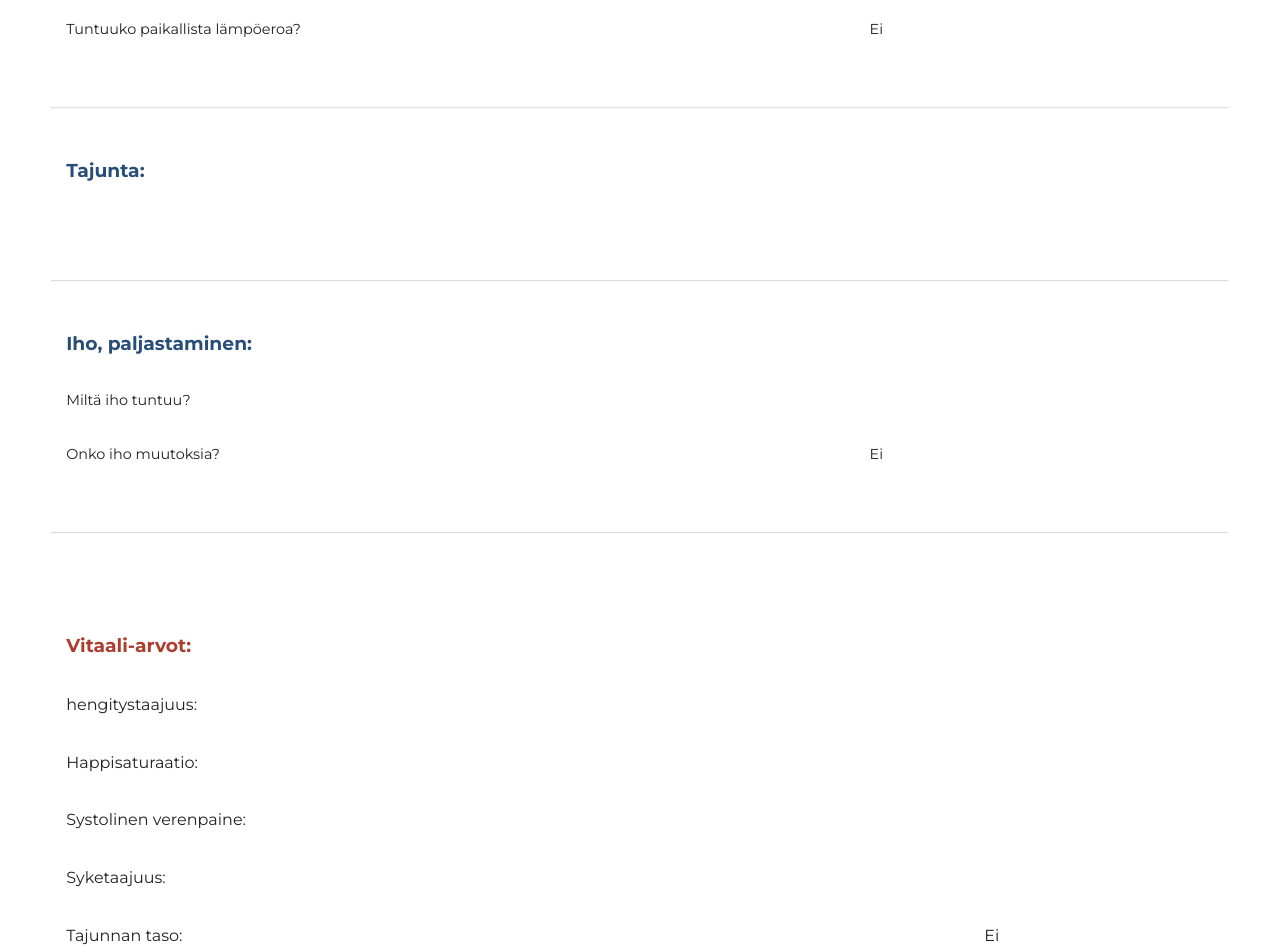
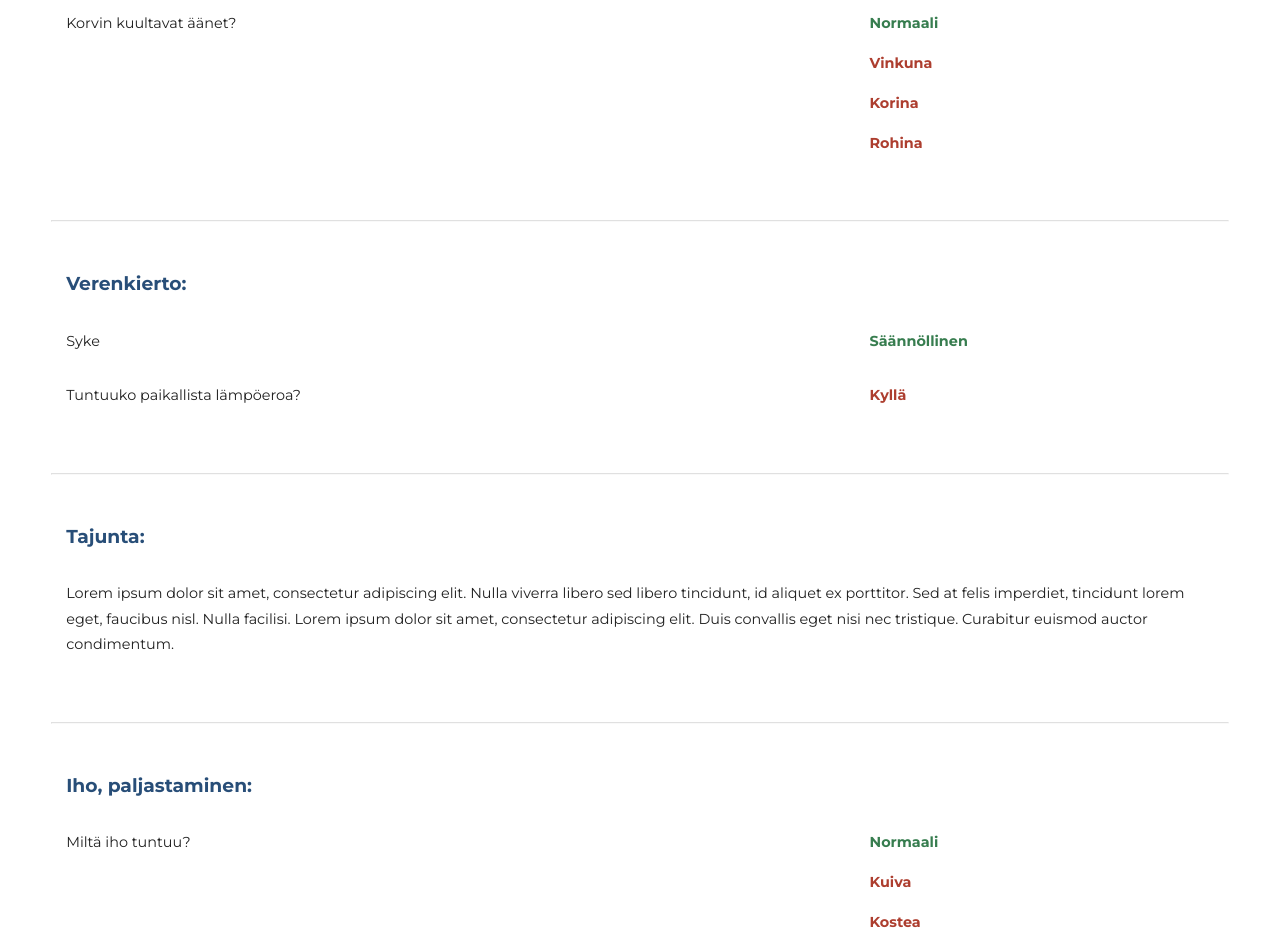
Before and after one commit to digitalents-helsinki/Sote-App, a React (Create React App) app: page /instructionPage in a window 1280 px wide. Shown: the part 1820-2772 px from the top of the page. Built offline with nearby package versions, Linux system fonts and the light colour scheme.

Commit message:
instruction page color coded

```diff
--- a/src/App.css
+++ b/src/App.css
@@ -820,7 +820,7 @@ html {
 .App .instruction-page .report-container .reportElement .flex .answer {
   display: block;
   line-height: 1.6rem;
-  font-weight: 200;
+  font-weight: 600;
   width: 30%;
 }
 
@@ -853,7 +853,7 @@ html {
 
 .App .instruction-page .report-container .vitalValues .flex .vital-answer {
   line-height: 1.6rem;
-  font-weight: 200;
+  font-weight: 400;
   width: 20%;
 }
 /*# sourceMappingURL=App.css.map */
--- a/src/App.js
+++ b/src/App.js
@@ -65,7 +65,7 @@ let testingdata = {
 function App() {
   let history = useHistory();
   let location = useLocation();
-  const [personData, setPersonData] = useState({});
+  const [personData, setPersonData] = useState(testingdata);
   const [emergencyVisibility, setEmergencyVisibility] = useState(false);
   const [menuVisibility, setMenuVisibility] = useState(false);
 
--- a/src/App.scss
+++ b/src/App.scss
@@ -739,7 +739,7 @@ html {
           .answer {
             display: block;
             line-height: 1.6rem;
-            font-weight: 200;
+            font-weight: 600;
             width: 30%;
           }
         }
@@ -767,7 +767,7 @@ html {
 
           .vital-answer {
             line-height: 1.6rem;
-            font-weight: 200;
+            font-weight: 400;
             width: 20%;
           }
         }
--- a/src/InstructionComponents/Report.js
+++ b/src/InstructionComponents/Report.js
@@ -1,6 +1,136 @@
 import React from "react";
+import { red } from "color-name";
 
 function Report({ personData }) {
+  const red = "#ad3e2f";
+  const orange = "#db5400";
+  const lightOrange = "#f0a171";
+  const green = "#377d4f";
+
+  const hengitystaajuusStyle = () => {
+    if (personData.Hengitystaajuus <= 8 || personData.Hengitystaajuus >= 25) {
+      return red;
+    } else if (
+      personData.Hengitystaajuus >= 9 &&
+      personData.Hengitystaajuus <= 11
+    ) {
+      return lightOrange;
+    } else if (
+      personData.Hengitystaajuus >= 12 &&
+      personData.Hengitystaajuus <= 20
+    ) {
+      return green;
+    } else if (
+      personData.Hengitystaajuus >= 21 &&
+      personData.Hengitystaajuus <= 24
+    ) {
+      return orange;
+    }
+  };
+
+  const happisaturaatioStyle = () => {
+    if (personData.Happisaturaatio <= 91) {
+      return red;
+    } else if (
+      personData.Happisaturaatio >= 92 &&
+      personData.Happisaturaatio <= 93
+    ) {
+      return orange;
+    } else if (
+      personData.Happisaturaatio >= 94 &&
+      personData.Happisaturaatio <= 95
+    ) {
+      return lightOrange;
+    } else if (personData.Happisaturaatio >= 96) {
+      return green;
+    }
+  };
+
+  const systolinenVerenpaineStyle = () => {
+    if (
+      personData["Systolinen verenpaine"] <= 90 ||
+      personData["Systolinen verenpaine"] >= 220
+    ) {
+      return red;
+    } else if (
+      personData["Systolinen verenpaine"] >= 91 &&
+      personData["Systolinen verenpaine"] <= 100
+    ) {
+      return orange;
+    } else if (
+      personData["Systolinen verenpaine"] >= 101 &&
+      personData["Systolinen verenpaine"] <= 110
+    ) {
+      return lightOrange;
+    } else if (
+      personData["Systolinen verenpaine"] >= 111 &&
+      personData["Systolinen verenpaine"] <= 219
+    ) {
+      return green;
+    }
+  };
+
+  const SyketaajuusStyle = () => {
+    if (personData.Syketaajuus <= 40 || personData.Syketaajuus >= 131) {
+      return red;
+    } else if (personData.Syketaajuus >= 111 && personData.Syketaajuus <= 130) {
+      return orange;
+    } else if (
+      (personData.Syketaajuus >= 41 && personData.Syketaajuus <= 50) ||
+      (personData.Syketaajuus >= 91 && personData.Syketaajuus <= 110)
+    ) {
+      return lightOrange;
+    } else if (personData.Syketaajuus >= 51 && personData.Syketaajuus <= 90) {
+      return green;
+    }
+  };
+
+  const lampotilaStyle = () => {
+    if (personData["Mittaa lämpötila"] <= 35) {
+      return red;
+    } else if (personData["Mittaa lämpötila"] >= 39.1) {
+      return orange;
+    } else if (
+      (personData["Mittaa lämpötila"] >= 35.1 &&
+        personData["Mittaa lämpötila"] <= 36) ||
+      (personData["Mittaa lämpötila"] >= 38.1 &&
+        personData["Mittaa lämpötila"] <= 39)
+    ) {
+      return lightOrange;
+    } else if (
+      personData["Mittaa lämpötila"] >= 36.1 &&
+      personData["Mittaa lämpötila"] <= 38
+    ) {
+      return green;
+    }
+  };
+
+  const verensokeriStyle = () => {
+    if (
+      personData["Mittaa verensokeri:"] <= 4 ||
+      personData["Mittaa verensokeri:"] >= 25
+    ) {
+      return red;
+    } else if (
+      (personData["Mittaa verensokeri:"] >= 5 &&
+        personData["Mittaa verensokeri:"] <= 6) ||
+      (personData["Mittaa verensokeri:"] >= 20 &&
+        personData["Mittaa verensokeri:"] <= 24)
+    ) {
+      return orange;
+    } else if (
+      personData["Mittaa verensokeri:"] >= 15 &&
+      personData["Mittaa verensokeri:"] <= 20
+    ) {
+      return lightOrange;
+    } else if (
+      personData["Mittaa verensokeri:"] >= 7 &&
+      personData["Mittaa verensokeri:"] <= 14
+    ) {
+      return green;
+    }
+  };
+
   return (
     <div className="report-container">
       <h2>Raportti:</h2>
@@ -9,15 +139,23 @@ function Report({ personData }) {
         <h3>Hengitystie:</h3>
         <div className="flex">
           <p className="subject">{"Onko hengitystie auki?"}</p>
-          <p className="answer">
-            {personData["Onko hengitystie auki?"] ? "Kyllä" : "Ei"}
-          </p>
+          <div className="answer">
+            {personData["Onko hengitystie auki?"] ? (
+              <p style={{ color: green }}>Kyllä</p>
+            ) : (
+              <p style={{ color: red }}>Ei</p>
+            )}
+          </div>
         </div>
         <div className="flex">
           <p className="subject">{"Onko ilmatie estettä?"}</p>
-          <p className="answer">
-            {personData["Onko ilmatie estettä?"] ? "Kyllä" : "Ei"}
-          </p>
+          <div className="answer">
+            {personData["Onko ilmatie estettä?"] ? (
+              <p style={{ color: red }}>Kyllä</p>
+            ) : (
+              <p style={{ color: green }}>Ei</p>
+            )}
+          </div>
         </div>
       </div>
 
@@ -28,14 +166,20 @@ function Report({ personData }) {
         <div className="flex">
           <p className="subject">{"Korvin kuultavat äänet?"}</p>
           <div className="answer">
-            <p>
+            <p style={{ color: green }}>
               {personData["Hengitys - Normaali hengitys/ei ääniä"]
                 ? "Normaali"
                 : null}
             </p>
-            <p>{personData["Hengitys - Vinkuna"] ? "Vinkuna" : null}</p>
-            <p>{personData["Hengitys - Korina"] ? "Korina" : null}</p>
-            <p>{personData["Hengitys - Rohina"] ? "Rohina" : null}</p>
+            <p style={{ color: red }}>
+              {personData["Hengitys - Vinkuna"] ? "Vinkuna" : null}
+            </p>
+            <p style={{ color: red }}>
+              {personData["Hengitys - Korina"] ? "Korina" : null}
+            </p>
+            <p style={{ color: red }}>
+              {personData["Hengitys - Rohina"] ? "Rohina" : null}
+            </p>
           </div>
         </div>
       </div>
@@ -46,15 +190,23 @@ function Report({ personData }) {
         <h3>Verenkierto:</h3>
         <div className="flex">
           <p className="subject">{"Syke"}</p>
-          <p className="answer">
-            {personData["Tarkista syke:"] ? "Säännöllinen" : "Epäsäännöllinen"}
-          </p>
+          <div className="answer">
+            {personData["Tarkista syke:"] ? (
+              <p style={{ color: green }}>Säännöllinen</p>
+            ) : (
+              <p style={{ color: red }}>Epäsäännöllinen</p>
+            )}
+          </div>
         </div>
         <div className="flex">
           <p className="subject">{"Tuntuuko paikallista lämpöeroa?"}</p>
-          <p className="answer">
-            {personData["Tuntuuko paikallista lämpöeroa:"] ? "Kyllä" : "Ei"}
-          </p>
+          <div className="answer">
+            {personData["Tuntuuko paikallista lämpöeroa:"] ? (
+              <p style={{ color: red }}>Kyllä</p>
+            ) : (
+              <p style={{ color: green }}>Ei</p>
+            )}
+          </div>
         </div>
       </div>
 
@@ -63,7 +215,7 @@ function Report({ personData }) {
       <div className="reportElement">
         <h3>Tajunta:</h3>
         <div className="flex">
-          <p style={{ width: "100%" }} className="answer">
+          <p style={{ width: "100%", fontWeight: "200" }} className="answer">
             {personData["Tajunta - Ei poikkeavia löydöksiä."]
               ? "Ei poikkeavia löydöksiä."
               : personData.Tajunta}
@@ -78,22 +230,32 @@ function Report({ personData }) {
         <div className="flex">
           <p className="subject">{"Miltä iho tuntuu?"}</p>
           <div className="answer">
-            <p>
+            <p style={{ color: green }}>
               {personData["Iho, paljastaminen - Normaali"] ? "Normaali" : null}
             </p>
-            <p>{personData["Iho, paljastaminen - Kuiva"] ? "Kuiva" : null}</p>
-            <p>{personData["Iho, paljastaminen - Kostea"] ? "Kostea" : null}</p>
-            <p>{personData["Iho, paljastaminen - Kylmä"] ? "Kylmä" : null}</p>
-            <p>{personData["Iho, paljastaminen - Kuuma"] ? "Kuuma" : null}</p>
+            <p style={{ color: red }}>
+              {personData["Iho, paljastaminen - Kuiva"] ? "Kuiva" : null}
+            </p>
+            <p style={{ color: red }}>
+              {personData["Iho, paljastaminen - Kostea"] ? "Kostea" : null}
+            </p>
+            <p style={{ color: red }}>
+              {personData["Iho, paljastaminen - Kylmä"] ? "Kylmä" : null}
+            </p>
+            <p style={{ color: red }}>
+              {personData["Iho, paljastaminen - Kuuma"] ? "Kuuma" : null}
+            </p>
           </div>
         </div>
         <div className="flex">
           <p className="subject">Onko iho muutoksia?</p>
-          <p className="answer">
-            {personData["Iho, paljastaminen - Ei poikkeavia löydöksiä"]
-              ? "Kyllä"
-              : "Ei"}
-          </p>
+          <div className="answer">
+            {personData["Iho, paljastaminen - Ei poikkeavia löydöksiä"] ? (
+              <p style={{ color: red }}>Kyllä</p>
+            ) : (
+              <p style={{ color: green }}>Ei</p>
+            )}
+          </div>
         </div>
         {personData["Iho, paljastaminen - Ei poikkeavia löydöksiä"] ? (
           <p
@@ -115,33 +277,52 @@ function Report({ personData }) {
         <h3>Vitaali-arvot:</h3>
         <div className="flex">
           <p className="vital-subject">{"hengitystaajuus:"}</p>
-          <p className="vital-answer">{personData.Hengitystaajuus}</p>
+          <p className="vital-answer" style={{ color: hengitystaajuusStyle() }}>
+            {personData.Hengitystaajuus}
+          </p>
         </div>
         <div className="flex">
           <p className="vital-subject">{"Happisaturaatio:"}</p>
-          <p className="vital-answer">{personData.Happisaturaatio}</p>
+          <p className="vital-answer" style={{ color: happisaturaatioStyle() }}>
+            {personData.Happisaturaatio}
+          </p>
         </div>
         <div className="flex">
           <p className="vital-subject">{"Systolinen verenpaine:"}</p>
-          <p className="vital-answer">{personData["Systolinen verenpaine"]}</p>
+          <p
+            className="vital-answer"
+            style={{ color: systolinenVerenpaineStyle() }}
+          >
+            {personData["Systolinen verenpaine"]}
+          </p>
         </div>
         <div className="flex">
           <p className="vital-subject">{"Syketaajuus:"}</p>
-          <p className="vital-answer">{personData.Syketaajuus}</p>
+          <p className="vital-answer" style={{ color: SyketaajuusStyle() }}>
+            {personData.Syketaajuus}
+          </p>
         </div>
         <div className="flex">
           <p className="vital-subject">{"Tajunnan taso:"}</p>
-          <p className="vital-answer">
-            {personData["Tajunnan taso"] ? "Kyllä" : "Ei"}
+          <div className="vital-answer">
+            {personData["Tajunnan taso"] ? (
+              <p style={{ color: green }}>Normaali</p>
+            ) : (
+              <p style={{ color: red }}>Poikkeava</p>
+            )}
+          </div>
+        </div>
+        <div className="flex">
+          <p className="vital-subject">{"Lämpötila:"}</p>
+          <p className="vital-answer" style={{ color: lampotilaStyle() }}>
+            {personData["Mittaa lämpötila"]}
           </p>
         </div>
         <div className="flex">
-          <p className="vital-subject">{"Lämpötila:"}</p>
-          <p className="vital-answer">{personData["Mittaa lämpötila"]}</p>
-        </div>
-        <div className="flex">
           <p className="vital-subject">{"Verensokeri:"}</p>
-          <p className="vital-answer">{personData["Mittaa verensokeri:"]}</p>
+          <p className="vital-answer" style={{ color: verensokeriStyle() }}>
+            {personData["Mittaa verensokeri:"]}
+          </p>
         </div>
       </div>
     </div>
```
Also changed, not shown: src/Pages/VerensokeriPage.js (+7 -1 lines).
